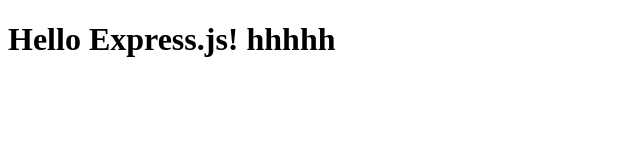
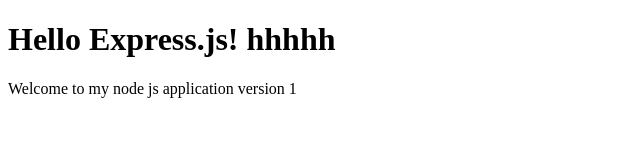
Before and after one commit to Assassinkin/web-server, a website: page public/index.html in a window 1280 px wide. Shown: the whole page, without its empty margins (0-640 px from the left). Drawn offline with Linux system fonts and the light colour scheme.

Commit message:
update index.html

```diff
--- a/public/index.html
+++ b/public/index.html
@@ -6,6 +6,7 @@
 	</head>
 	<body>
 		<h1> Hello Express.js! hhhhh</h1>
+		<p> Welcome to my node js application version 1</p>
 	</body>
 
 </html>
```
